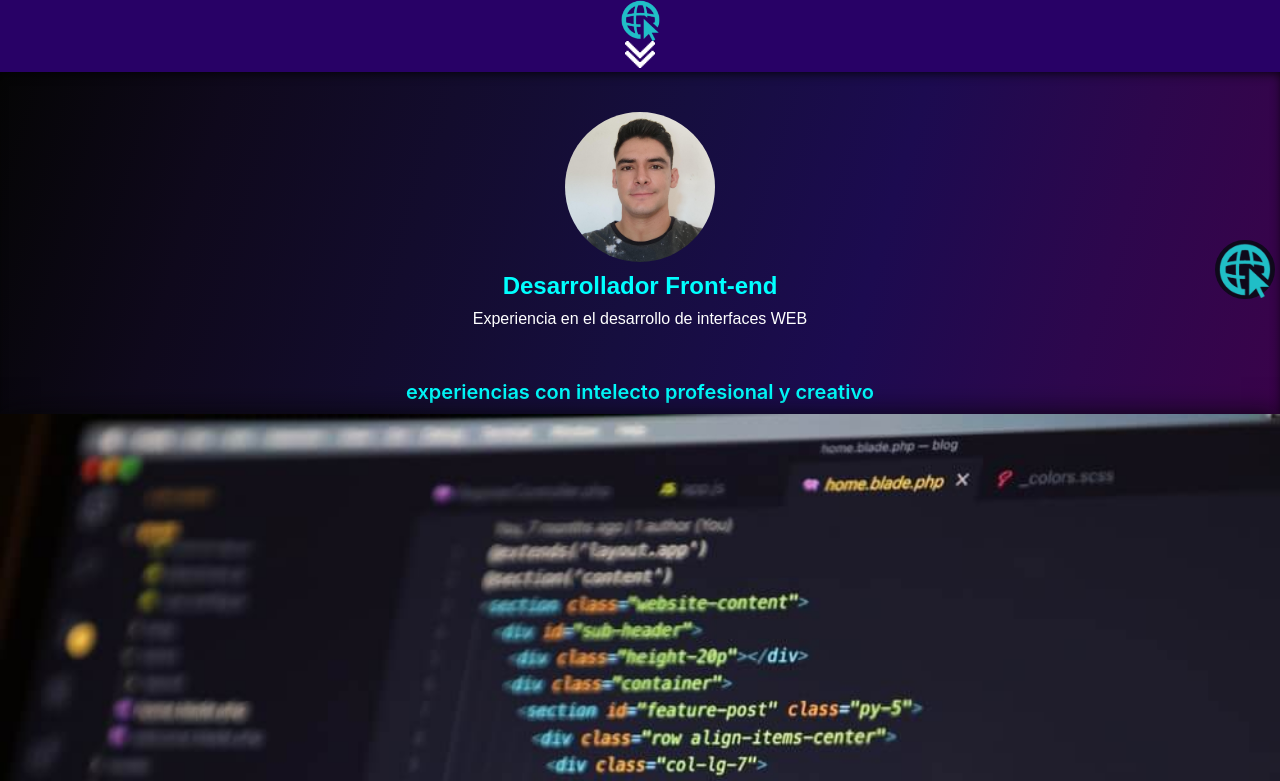
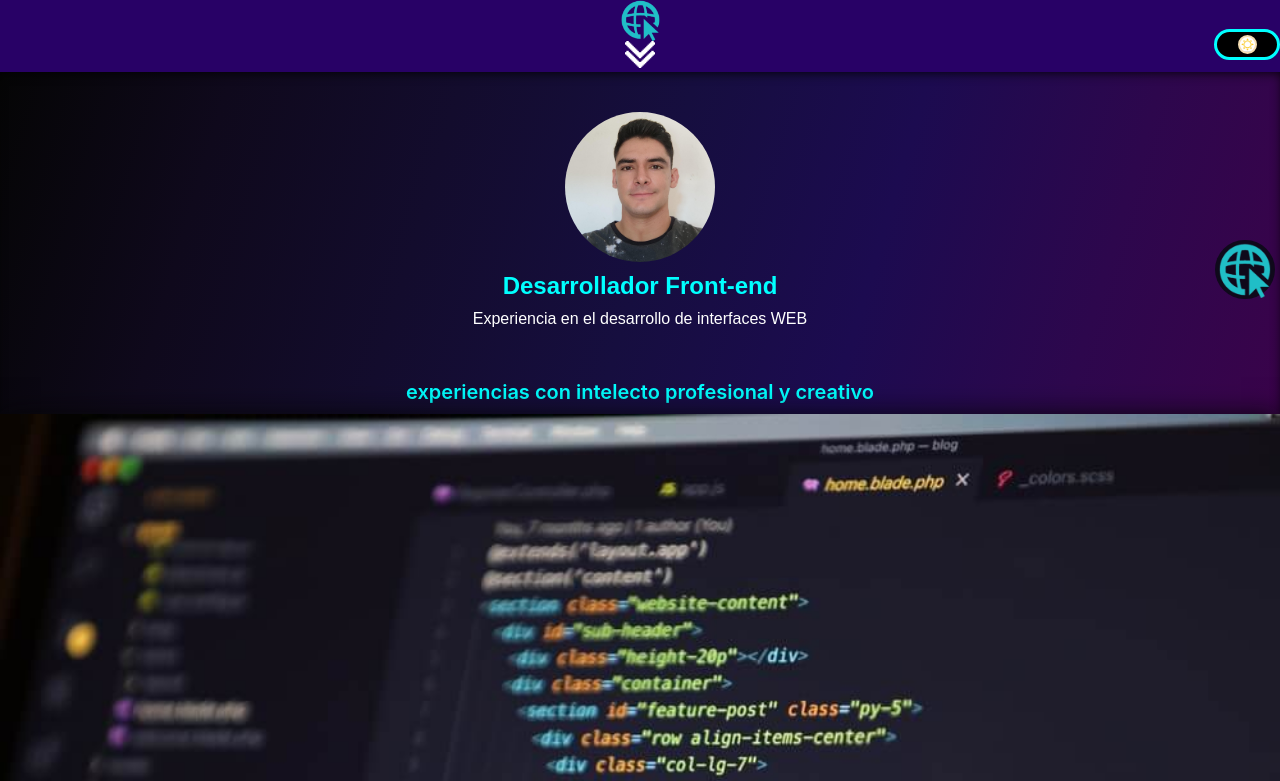
Before and after one commit to xXForeXx/portafolio, a plain HTML site: page index.html in a window 1280 px wide. Shown: the top 781 px of the page. Drawn offline with Linux system fonts and the light colour scheme.

Commit message:
creacion de boton de dia y noche con javascript

```diff
--- a/Style.scss
+++ b/Style.scss
@@ -10,10 +10,10 @@ body{
     z-index: 500;
 }
 
-main{
+#main{
     position: relative;
     z-index: -5000;
-    top: 70px;
+     top: 70px;
     background-image: linear-gradient(to right bottom,
     #050505, #0f091c, #130c2d, #160e3f, #1c0b50,
     #2d074d, #3a034a, #440046, #461137, #401529,
@@ -84,9 +84,56 @@ main{
                     font-weight: 700;
                 }
             }
+
         }
+
     }
 }
+
+.a__1{
+    position: absolute;
+    z-index: 100;
+    top: 40%;
+    right: 0px;
+    width: 60px;
+    height: 25px;
+    background: black;
+    border-radius: 20px;
+    border: solid cyan;
+    display: flex;
+    align-items: center;
+    justify-content: center;
+
+    #a__2{
+        width: 100%;
+        height: 100%;
+        border-radius: 20px;
+        display: inherit;
+        margin: auto 0;
+        align-items: inherit;
+        justify-content: center;
+
+        .a__2--img{
+            background-image: url(./multimedia/iconosol.jpg);
+            background-repeat: no-repeat;
+            background-size: cover;
+            width: 15px;
+            height: 15px;
+            margin: 5px;
+            border: solid 2px wheat;
+            border-radius: 15px;
+        }
+
+    }
+
+}
+
+
+#a__2:hover + .a__2{
+    justify-content: end;
+}
+
+
 
 #section_1{
 	.section_1--container{
@@ -368,10 +415,5 @@ main{
 
         }
 
-        // .dC__img--facebook{}
-        // .dC__img--facebook{}
-        // .dC__img--facebook{}
-        // .dC__img--facebook{}
-        // .dC__img--facebook{}
     }
 }
--- a/index.html
+++ b/index.html
@@ -7,6 +7,7 @@
 	<title>Primera pagina con sass</title>
 </head>
 <body>
+	<script src="./js.js"></script>
 	<header id="header">
 		<nav id="header_nav">
 			<img src="./multimedia/logHeader.png" alt="img" class="header_nav--item" >
@@ -30,8 +31,14 @@
 				</li>
 			</ul>
 		</nav>
+		<div class="a__1">
+			<div class="a__2" id="a__2">
+					<span class="a__2--img" onclick="buttonhorario()" id="a__2--img">
+					</span>
+			</div>
+		</div>
 	</header>
-	<main>
+	<main id="main">
 		<section id="section_1">
 			<div class="section_1--container section_1--description">
 				<img src="./multimedia/developer.jpg" alt="Imagen de desarrollo" class="section_1--description--item di--img">
@@ -160,6 +167,5 @@
 				</div>
 			</div>
 		</main>
-		<script src="./js.js"></script>
 </body>
 </html>
--- a/js.js
+++ b/js.js
@@ -1,20 +1,43 @@
 function desplieguemenu() {
-    var x = document.getElementById('desplegable_menu');
-    if (x.style.display === 'none') {
-       x.style.display = 'flex';
+    var a = document.getElementById('desplegable_menu');
+    if (a.style.display === 'none') {
+       a.style.display = 'flex';
     }
     else {
-      x.style.display = 'none';
+      a.style.display = 'none';
     }
   };
 
 function despliegueContact(){
-    var y = document.getElementById('desplegable_Contact');
-    if (y.style.display === 'none'){
-        y.style.display = 'flex';
+    var b = document.getElementById('desplegable_Contact');
+    if (b.style.display === 'none'){
+        b.style.display = 'flex';
     }
     else {
-        y.style.display = 'none';
+        b.style.display = 'none';
     }
 
 };
+
+function buttonhorario(){
+  var c = document.getElementById('a__2');
+  var c_a = document.getElementById('a__2--img');
+  var main = document.getElementById('main');
+
+  //noche
+  if(c.style.justifyContent === 'end'){
+    c.style.justifyContent = 'start';
+    c.style.backgroundColor = "black";
+    c_a.style.backgroundImage = "url(./multimedia/iconoluna.jpg)";
+    main.style.backgroundImage = "linear-gradient(to right bottom, #050505, #0f091c, #130c2d, #160e3f, #1c0b50, #2d074d, #3a034a, #440046, #461137, #401529, #351e23, #272525)";
+  }
+
+  //dia
+  else {
+    c.style.justifyContent = 'end'
+    c.style.backgroundColor = "white";
+    c_a.style.backgroundImage = "url(./multimedia/iconosol.jpg)";
+    main.style.backgroundImage = "linear-gradient(180deg, #A9C9FF 0%, #FFBBEC 100%)";
+    main.style.backgroundColor = "#A9C9FF";
+  }
+};
```
Also changed, not shown: Style.css, multimedia/iconoluna.jpg (added), multimedia/iconosol.jpg (added), 1 other file.
